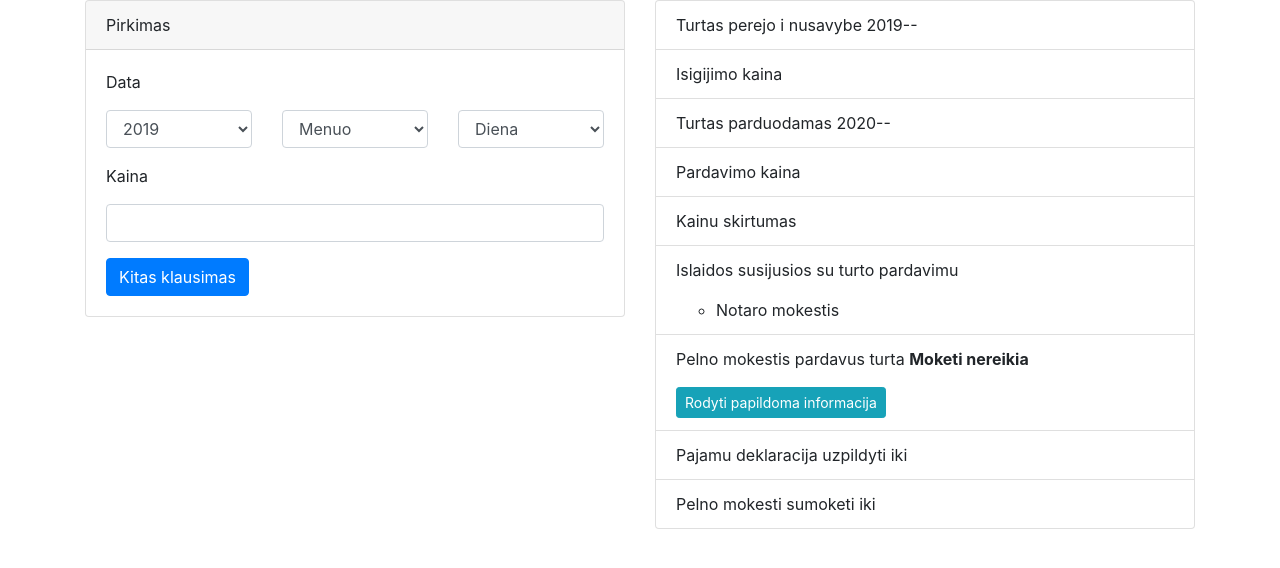
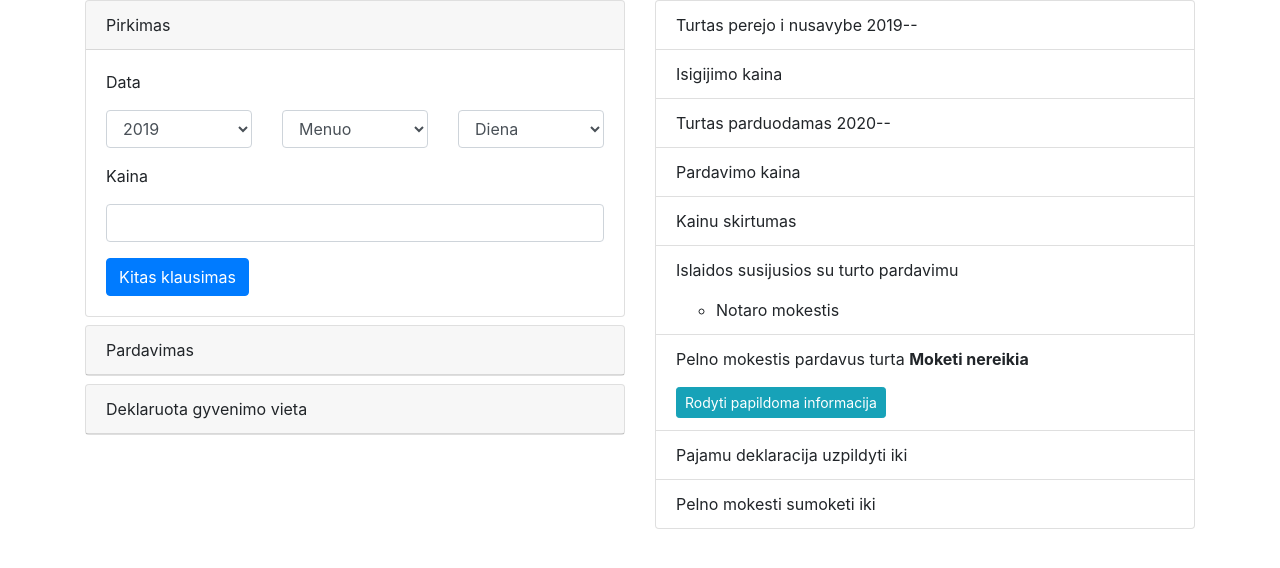
Before and after one commit to horolug/nt-duk, a React (Create React App) app: page / in a window 1280 px wide. Shown: the top 568 px of the page. Built offline with nearby package versions, Linux system fonts and the light colour scheme.

Commit message:
Question cards displayed as accordion

```diff
--- a/src/Components/Form/form.js
+++ b/src/Components/Form/form.js
@@ -155,7 +155,7 @@ class Form extends React.Component {
     });
   }
 
-  previousQuestion = (question) => {
+  jumpToQuestion = (question) => {
     this.setState({
       questionStep: question
     });
@@ -258,6 +258,7 @@ class Form extends React.Component {
               })}
               handlePrice={this.handlePrice}
               nextQuestion={(e) => this.flipQuestionCard(e)}
+              jumpToQuestion={this.jumpToQuestion}
             />
 
             <SellCard
@@ -279,7 +280,7 @@ class Form extends React.Component {
               customNotaryFee={this.state.customNotaryFee}
               notaryFee={ helpers.calculateNotaryFee(this.state.sellPrice)}
               nextQuestion={(e) => this.flipQuestionCard(e)}
-              previousQuestion={this.previousQuestion}
+              jumpToQuestion={this.jumpToQuestion}
             />
 
             <QuestionCard
@@ -289,7 +290,7 @@ class Form extends React.Component {
               onChange={(e) => this.handleQuestionCard(e)}
               onClick={(e) => this.handleQuestionButton(e)}
               primaryDwelling={this.state.primaryDwelling}
-              previousQuestion={this.previousQuestion}
+              jumpToQuestion={this.jumpToQuestion}
             />
 
 
--- a/src/Components/QuestionCard/purchaseCard.js
+++ b/src/Components/QuestionCard/purchaseCard.js
@@ -4,12 +4,7 @@ import DateBlock from '../DateBlock/dateBlock'
 class PurchaseCard extends React.Component {
 
   render() {
-
-    if( this.props.isVisible === 1 ){
-      return (
-        <div className="card mb-2">
-          <div className="card-header"> Pirkimas </div>
-          <div className="card-body">
+    const cardContent = <div className="card-body">
       <div className="row">
         <div className="col">
           <p>Data</p>
@@ -34,11 +29,24 @@ class PurchaseCard extends React.Component {
       <button
         onClick={this.props.nextQuestion}
         className="btn btn-primary">Kitas klausimas </button>
+    </div>;
+    if( this.props.isVisible === 1 ){
+      return (
+        <div className="card mb-2">
+          <div className="card-header"> Pirkimas </div>
+          {cardContent}
+        </div>
+      );
+    } else {
+      return (
+        <div className="card mb-2">
+          <div
+            className="card-header"
+            onClick={() => this.props.jumpToQuestion(1)} >
+            Pirkimas
           </div>
         </div>
       );
-    } else {
-      return false;
     }
   }
 }
--- a/src/Components/QuestionCard/questionCard.js
+++ b/src/Components/QuestionCard/questionCard.js
@@ -5,6 +5,34 @@ class questionCard extends React.Component {
   render() {
     let questionCard2 = "";
     let selectedButton = "btn-light btn mr-2";
+    const cardContent = <div className="card-body">
+            <label className="form-check-label" htmlFor="primaryDwelling">
+              Ar parduodamas turtas - deklaruota gyvenimo vieta
+            </label>
+            <div className="mt-4">
+              <button
+                id="isPrimaryDwelling"
+                onClick={(e)=>this.props.onClick(e)}
+                className={selectedButton}>Taip</button>
+              <button
+                id="notPrimaryDwelling"
+                onClick={(e)=>this.props.onClick(e)}
+                className="btn btn-light">Ne</button>
+            </div>
+            {questionCard2}
+
+            <div className="mt-4">
+              <button
+                onClick={() => this.props.previousQuestion(2)}
+                className="btn btn-primary mr-4">Pardavimas </button>
+              <button
+                disabled = {this.props.isFormValid ? false : true }
+                onClick={this.props.handleSubmit}
+                className="btn btn-primary">
+                Skaiciuoti
+              </button>
+            </div>
+          </div>;
 
     if ( this.props.primaryDwelling){
       selectedButton = "btn-secondary btn mr-2";
@@ -39,48 +67,23 @@ class questionCard extends React.Component {
       return (
         <div className="mb-2">
           <div className="card">
-            <div className="card-body">
-              <label className="form-check-label" htmlFor="primaryDwelling">
-                Ar parduodamas turtas - deklaruota gyvenimo vieta
-              </label>
-              <div className="mt-4">
-                <button
-                  id="isPrimaryDwelling"
-                  onClick={(e)=>this.props.onClick(e)}
-                  className={selectedButton}>Taip</button>
-                <button
-                  id="notPrimaryDwelling"
-                  onClick={(e)=>this.props.onClick(e)}
-                  className="btn btn-light">Ne</button>
-              </div>
-              {questionCard2}
-
-              <div className="mt-4">
-                <button
-                  onClick={() => this.props.previousQuestion(2)}
-                  className="btn btn-primary mr-4">Pardavimas </button>
-
-                <button
-                  disabled = {this.props.isFormValid ? false : true }
-                  onClick={this.props.handleSubmit}
-                  className="btn btn-primary">
-                  Skaiciuoti
-                </button>
-              </div>
-
+            <div className="card-header"> Deklaruota gyvenimo vieta </div>
+            {cardContent}
+          </div>
+        </div>
+      );
+    } else {
+      return (
+        <div className="mb-2">
+          <div className="card">
+            <div
+              className="card-header"
+              onClick={() => this.props.jumpToQuestion(3)}>
+              Deklaruota gyvenimo vieta
             </div>
           </div>
-
-
-
-
-
         </div>
-
-
       );
-    } else {
-      return false
     }
   }
 }
--- a/src/Components/QuestionCard/sellCard.js
+++ b/src/Components/QuestionCard/sellCard.js
@@ -5,12 +5,7 @@ import Expenses from '../Expenses/expenses'
 class SellCard extends React.Component {
 
   render() {
-
-    if ( this.props.isVisible === 2 ){
-      return (
-        <div className="card mb-2">
-          <div className="card-header"> Pardavimas </div>
-          <div className="card-body">
+    const cardContent = <div className="card-body">
       <div className="row">
         <div className="col">
           <p> Data </p>
@@ -46,11 +41,22 @@ class SellCard extends React.Component {
       <button
         onClick={this.props.nextQuestion}
         className="btn btn-primary">Kitas klausimas </button>
-          </div>
+    </div>;
+    if ( this.props.isVisible === 2 ){
+      return (
+        <div className="card mb-2">
+          <div className="card-header"> Pardavimas </div>
+          {cardContent}
         </div>
       );
     } else {
-      return false;
+      return (
+        <div
+          className="card mb-2"
+          onClick={() => this.props.jumpToQuestion(2)} >
+          <div className="card-header"> Pardavimas </div>
+        </div>
+      );
     }
   }
 }
```
Lines whose indentation alone changed are shown as unchanged.
